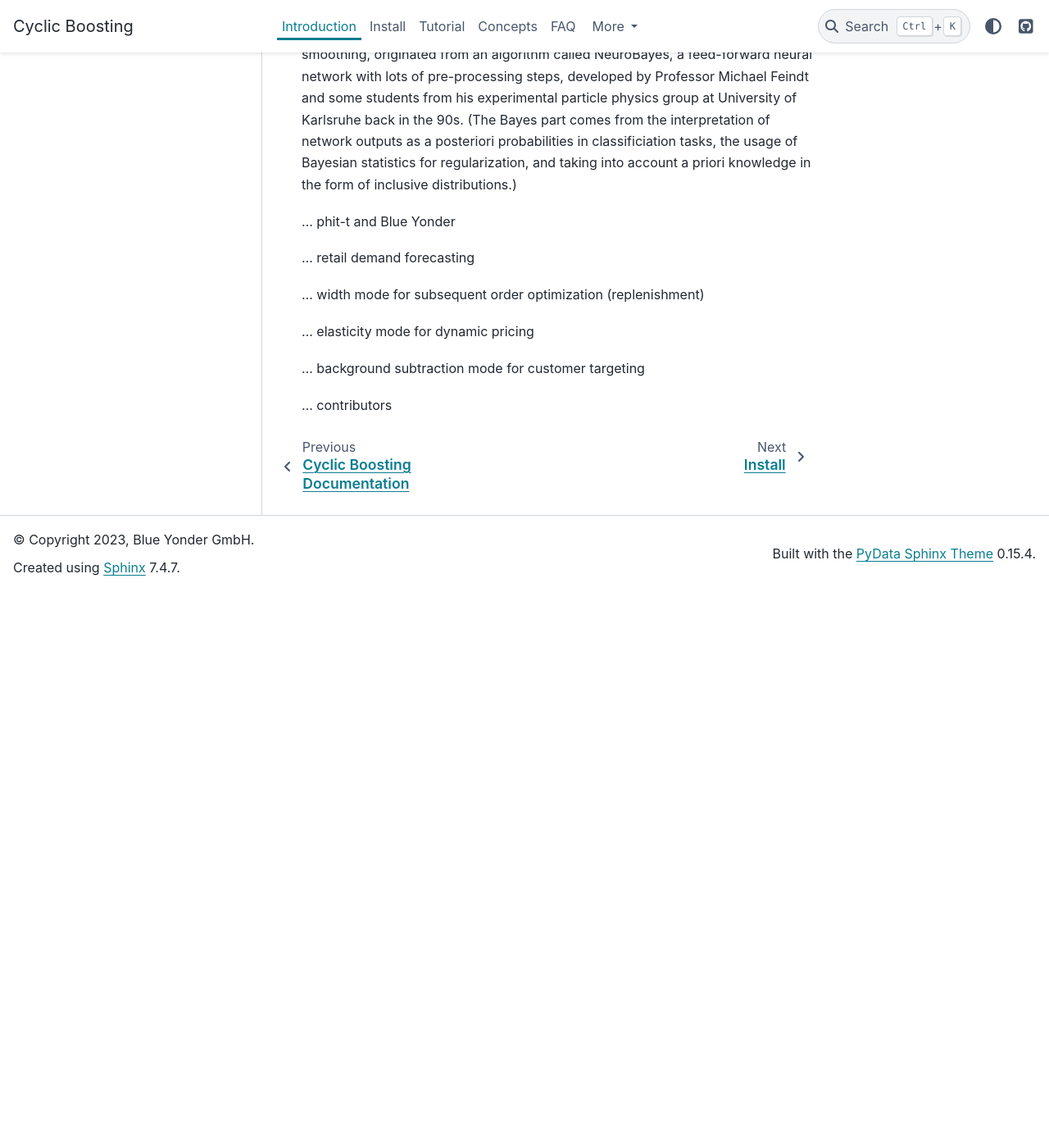
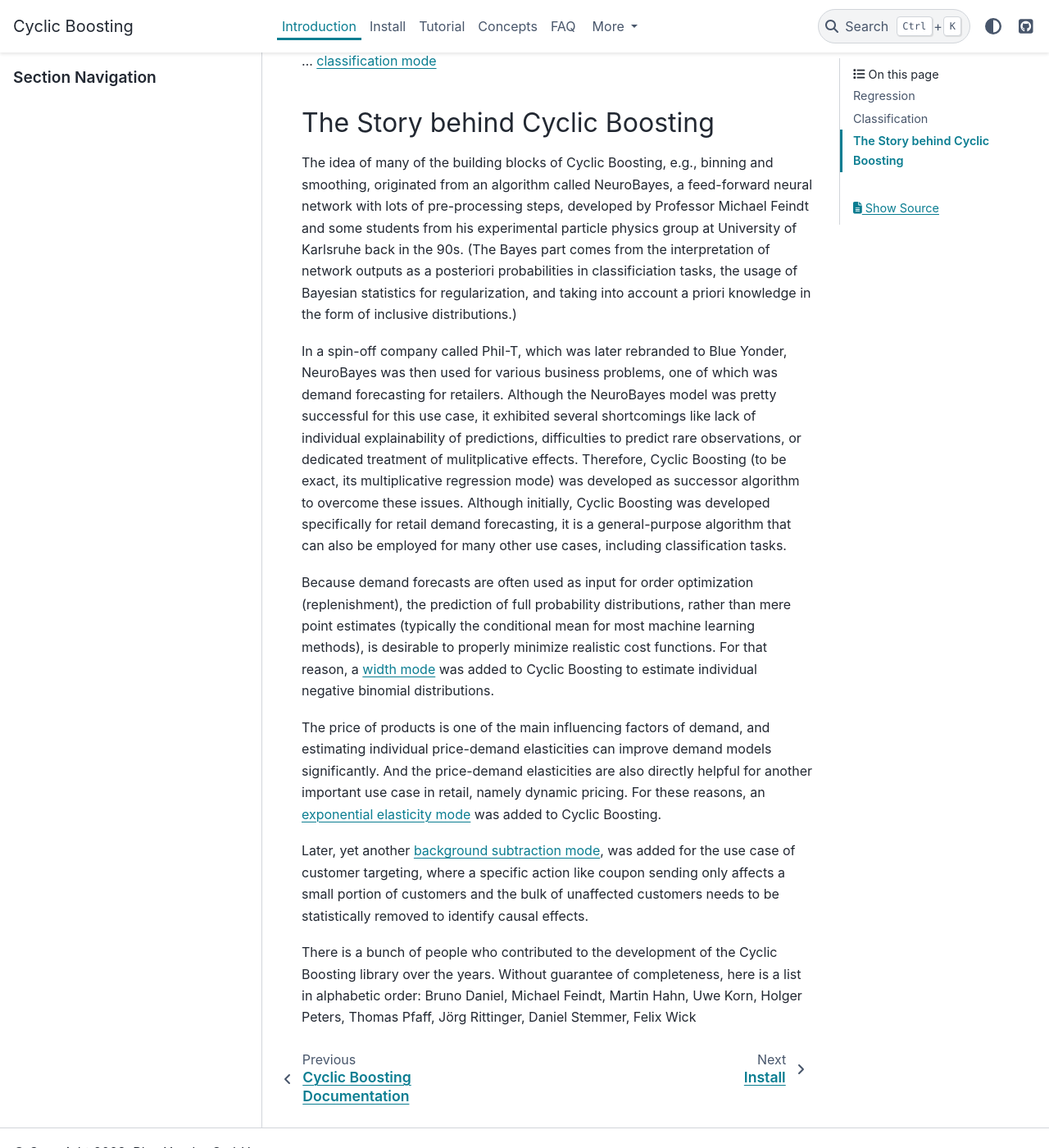
Before and after one commit to Blue-Yonder-OSS/cyclic-boosting, a Sphinx documentation site: the page built from docs/source/introduction.md, in a window 1280 px wide and 1400 px high, scrolled down 871 px. Shown: the whole window at 82% size. Built offline with Sphinx 7.4.7 and the PyData theme 0.15.4, drawn with Linux system fonts in a browser that asks for light colours; before the commit the page ends 1593 px from its top, so only the background shows below that; some of the changed text lies outside the part shown.

Commit message:
more docs content

```diff
--- a/docs/source/introduction.md
+++ b/docs/source/introduction.md
@@ -3,25 +3,34 @@
 Cyclic Boosting is a simple yet powerful machine learning method for structured
 data. It is robust and fast, features individual explainability of predictions
 (in the style of Generalized Additive Models) and good predictability of rare
-observations, takes into account multiplicative effects in a natural way, and
-enables highly complex models by means of interaction terms.
+observations, takes into account multiplicative effects in a natural way,
+supports categorical features of high cardinality, and enables highly complex
+models by means of interaction terms.
 
-Also model building with Cyclic Boosting is very convenient:
+Furthermore, model building with Cyclic Boosting is very convenient:
 * few hyperparameters to be tuned
 * not much data pre-processing needed
 * easily configurable for different data types
 * supporting missing values in input data
 * assisting model development with individual analysis plots for features
 
+...
+[base module](https://cyclic-boosting.readthedocs.io/en/latest/cyclic_boosting.html#module-cyclic_boosting.base)
+
 Regression
 ----------
 
 ...
 
+[multiplicative regression mode](https://cyclic-boosting.readthedocs.io/en/latest/cyclic_boosting.html#module-cyclic_boosting.regression)
+
+[additive regression mode](https://cyclic-boosting.readthedocs.io/en/latest/cyclic_boosting.html#module-cyclic_boosting.location)
+
 Classification
 --------------
 
 ...
+[classification mode](https://cyclic-boosting.readthedocs.io/en/latest/cyclic_boosting.html#module-cyclic_boosting.classification)
 
 The Story behind Cyclic Boosting
 --------------------------------
@@ -35,14 +44,40 @@
 classificiation tasks, the usage of Bayesian statistics for regularization, and
 taking into account a priori knowledge in the form of inclusive distributions.)
 
-... phit-t and Blue Yonder
+In a spin-off company called PhiI-T, which was later rebranded to Blue Yonder,
+NeuroBayes was then used for various business problems, one of which was demand
+forecasting for retailers. Although the NeuroBayes model was pretty successful
+for this use case, it exhibited several shortcomings like lack of individual
+explainability of predictions, difficulties to predict rare observations, or
+dedicated treatment of mulitplicative effects. Therefore, Cyclic Boosting (to
+be exact, its multiplicative regression mode) was developed as successor
+algorithm to overcome these issues. Although initially, Cyclic Boosting was
+developed specifically for retail demand forecasting, it is a general-purpose
+algorithm that can also be employed for many other use cases, including
+classification tasks.
 
-... retail demand forecasting
+Because demand forecasts are often used as input for order optimization
+(replenishment), the prediction of full probability distributions, rather than
+mere point estimates (typically the conditional mean for most machine learning
+methods), is desirable to properly minimize realistic cost functions. For that
+reason, a [width mode](https://cyclic-boosting.readthedocs.io/en/latest/cyclic_boosting.html#module-cyclic_boosting.nbinom)
+was added to Cyclic Boosting to estimate individual negative binomial
+distributions.
 
-... width mode for subsequent order optimization (replenishment)
+The price of products is one of the main influencing factors of demand, and
+estimating individual price-demand elasticities can improve demand models
+significantly. And the price-demand elasticities are also directly helpful for
+another important use case in retail, namely dynamic pricing. For these
+reasons, an [exponential elasticity mode](https://cyclic-boosting.readthedocs.io/en/latest/cyclic_boosting.html#module-cyclic_boosting.price)
+was added to Cyclic Boosting.
 
-... elasticity mode for dynamic pricing
+Later, yet another [background subtraction mode](https://cyclic-boosting.readthedocs.io/en/latest/cyclic_boosting.html#module-cyclic_boosting.GBSregression),
+was added for the use case of customer targeting, where a specific action like
+coupon sending only affects a small portion of customers and the bulk of
+unaffected customers needs to be statistically removed to identify causal
+effects.
 
-... background subtraction mode for customer targeting
-
-... contributors
+There is a bunch of people who contributed to the development of the Cyclic
+Boosting library over the years. Without guarantee of completeness, here is a
+list in alphabetic order: Bruno Daniel, Michael Feindt, Martin Hahn, Uwe Korn,
+Holger Peters, Thomas Pfaff, Jörg Rittinger, Daniel Stemmer, Felix Wick
```
Also changed, not shown: docs/source/concepts.md (+33 -7 lines).
